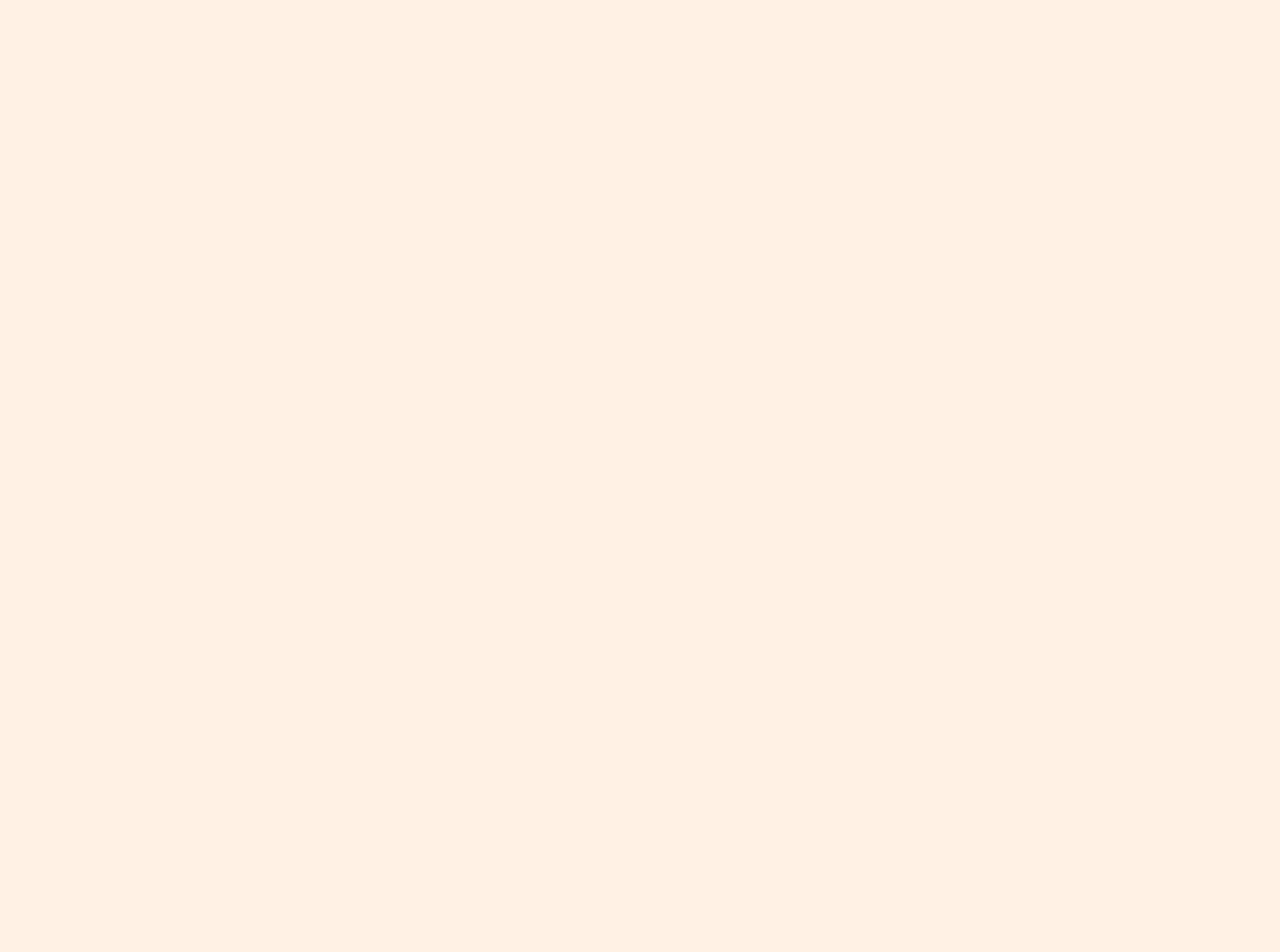
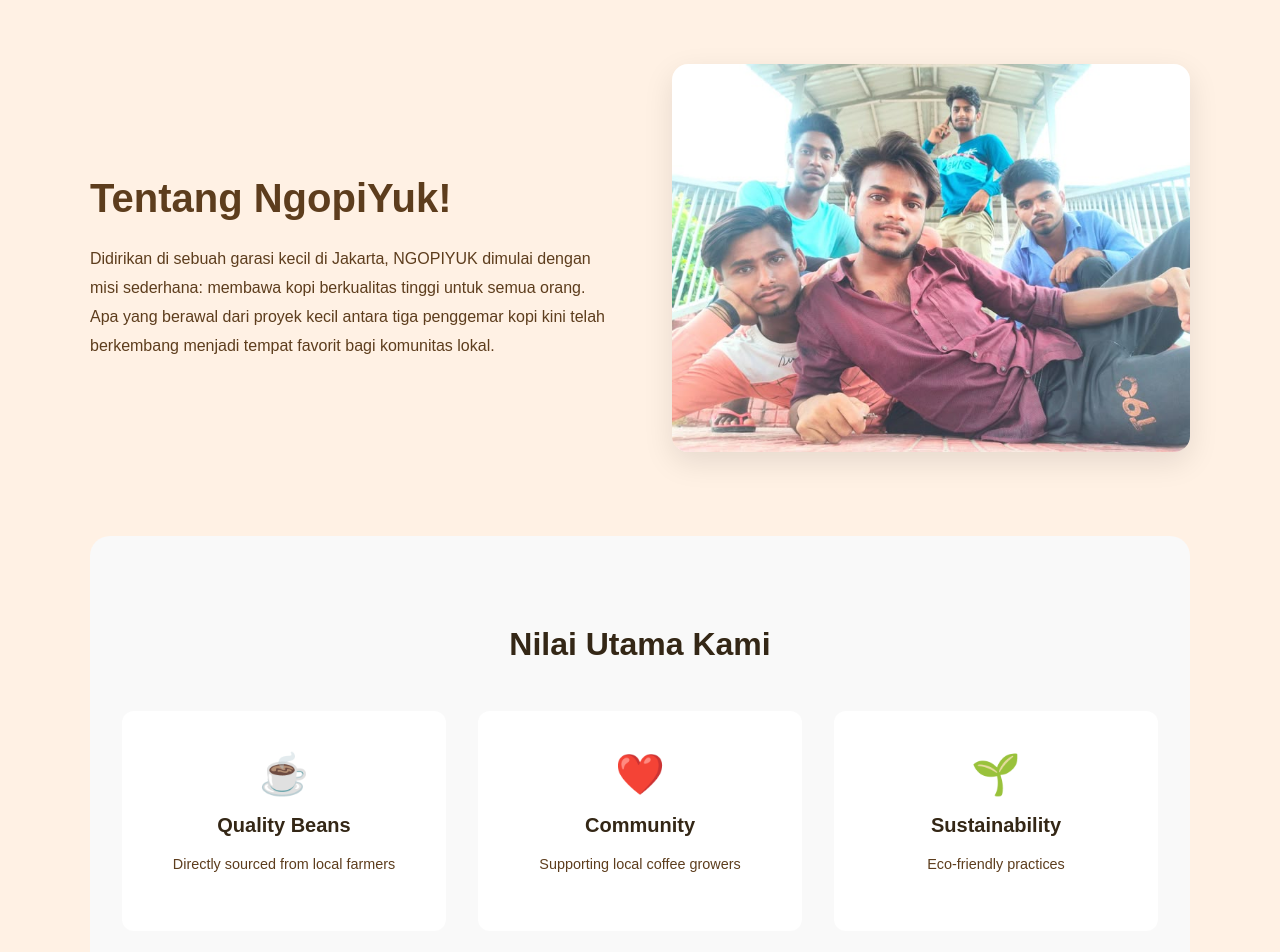
Before and after one commit to Zikra2244/ngopiyuk-frontend, a React (Vite) app: page /about in a window 1280 px wide. Before the commit this address had no page. Shown: the top 952 px of the page. Before the commit the page ends 800 px from the top, so only its background shows below. Built offline with nearby package versions, Linux system fonts and the light colour scheme.

Commit message:
About Page rough sketch

```diff
--- a/src/App.jsx
+++ b/src/App.jsx
@@ -7,17 +7,19 @@ import ProtectedRoute from './components/ProtectedRoute';
 import './index.css';
 import HomePageRouter from './pages/HomePageRouter';
 import ProfilePage from './pages/UserPages/ProfileRoute';
+import AboutUs from './pages/AboutPages/AboutUs'; // Add this import
 
 function App() {
   return (
     <BrowserRouter>
       <Routes>
-        {/* Rute Publik */}
+        {/* Public Routes */}
         <Route path="/" element={<LandingPage />} />
         <Route path="/login" element={<LoginPage />} />
         <Route path="/register" element={<RegisterPage />} />
+        <Route path="/about" element={<AboutUs />} /> {/* Public about page */}
 
-        {/* Rute yang Dilindungi (Harus Login) */}
+        {/* Protected Routes (Require Login) */}
         <Route
           path="/home"
           element={
@@ -34,9 +36,9 @@ function App() {
             </ProtectedRoute>
           }
         />
-
       </Routes>
     </BrowserRouter>
   );
 }
+
 export default App;
--- /dev/null
+++ b/src/pages/AboutPages/AboutUs.jsx
@@ -0,0 +1,52 @@
+import React from 'react';
+import styles from './AboutUs.module.css'; // File CSS terpisah
+import aboutUsImage from '../../assets/about-us-1.jpeg'; // Pastikan path ini benar
+
+// Data untuk "Core Values" agar lebih rapi
+const values = [
+  { icon: '☕', title: 'Quality Beans', desc: 'Directly sourced from local farmers' },
+  { icon: '❤️', title: 'Community', desc: 'Supporting local coffee growers' },
+  { icon: '🌱', title: 'Sustainability', desc: 'Eco-friendly practices' },
+];
+
+const AboutUs = () => {
+  return (
+    <div className={styles.pageWrapper}>
+
+      {/* BAGIAN 1: PERKENALAN & CERITA KAMI */}
+      <section className={styles.introSection}>
+        <div className={styles.introContent}>
+          <div className={styles.introText}>
+            <h1 className={styles.mainTitle}>Tentang NgopiYuk!</h1>
+            <p>
+              Didirikan di sebuah garasi kecil di Jakarta, NGOPIYUK dimulai dengan misi sederhana:
+              membawa kopi berkualitas tinggi untuk semua orang. Apa yang berawal dari proyek
+              kecil antara tiga penggemar kopi kini telah berkembang menjadi tempat favorit
+              bagi komunitas lokal.
+            </p>
+          </div>
+          <div className={styles.introImageContainer}>
+            <img src={aboutUsImage} alt="Suasana kedai kopi NgopiYuk" className={styles.introImage} />
+          </div>
+        </div>
+      </section>
+
+      {/* BAGIAN 2: NILAI-NILAI KAMI */}
+      <section className={styles.valuesSection}>
+        <h2 className={styles.sectionTitle}>Nilai Utama Kami</h2>
+        <div className={styles.valuesGrid}>
+          {values.map((value, index) => (
+            <div key={index} className={styles.valueCard}>
+              <span className={styles.valueIcon}>{value.icon}</span>
+              <h3 className={styles.valueTitle}>{value.title}</h3>
+              <p className={styles.valueDesc}>{value.desc}</p>
+            </div>
+          ))}
+        </div>
+      </section>
+
+    </div>
+  );
+};
+
+export default AboutUs;
--- /dev/null
+++ b/src/pages/AboutPages/AboutUs.module.css
@@ -0,0 +1,118 @@
+/* Mengatur wadah utama halaman agar rapi dan terpusat */
+.pageWrapper {
+  max-width: 1100px;
+  margin: 4rem auto; /* Jarak atas/bawah dan otomatis terpusat */
+  padding: 0 2rem;
+  font-family: 'Poppins', sans-serif;
+  color: var(--text-dark);
+}
+
+/* --- Bagian Perkenalan & Cerita --- */
+.introSection {
+  margin-bottom: 5rem;
+}
+
+.introContent {
+  display: flex;
+  align-items: center;
+  gap: 4rem; /* Jarak antara teks dan gambar */
+}
+
+.introText {
+  flex: 1; /* Mengambil sisa ruang yang tersedia */
+}
+
+.mainTitle {
+  font-size: 2.5rem;
+  font-weight: 700;
+  margin-bottom: 1.5rem;
+  color: var(--primary-color);
+}
+
+.introText p {
+  font-size: 1rem;
+  line-height: 1.8;
+  color: var(--text-gray);
+}
+
+.introImageContainer {
+  flex: 1;
+}
+
+.introImage {
+  width: 100%;
+  height: auto;
+  border-radius: 16px; /* Sudut lebih tumpul */
+  box-shadow: 0 10px 30px rgba(0,0,0,0.1);
+  transition: transform 0.3s ease;
+}
+
+.introImage:hover {
+  transform: scale(1.03);
+}
+
+
+/* --- Bagian Nilai Utama Kami --- */
+.valuesSection {
+  text-align: center;
+  padding: 4rem 2rem;
+  background-color: #f9f9f9; /* Latar belakang sedikit berbeda */
+  border-radius: 20px;
+}
+
+.sectionTitle {
+  font-size: 2rem;
+  font-weight: 600;
+  margin-bottom: 3rem;
+}
+
+.valuesGrid {
+  display: grid;
+  grid-template-columns: repeat(3, 1fr); /* Selalu 3 kolom di layar besar */
+  gap: 2rem;
+}
+
+.valueCard {
+  background-color: #fff;
+  padding: 2.5rem 2rem;
+  border-radius: 12px;
+  transition: transform 0.3s ease, box-shadow 0.3s ease;
+}
+
+.valueCard:hover {
+  transform: translateY(-10px);
+  box-shadow: 0 15px 30px rgba(0,0,0,0.08);
+}
+
+.valueIcon {
+  font-size: 2.5rem;
+  margin-bottom: 1rem;
+}
+
+.valueTitle {
+  font-size: 1.25rem;
+  font-weight: 600;
+  margin: 1rem 0;
+}
+
+.valueDesc {
+  font-size: 0.9rem;
+  color: var(--text-gray);
+  line-height: 1.6;
+}
+
+/* --- Penyesuaian untuk Layar Kecil (Responsive) --- */
+@media (max-width: 768px) {
+  .introContent {
+    flex-direction: column; /* Tumpuk teks dan gambar */
+    gap: 2rem;
+  }
+
+  .valuesGrid {
+    grid-template-columns: 1fr; /* Satu kolom di layar kecil */
+  }
+
+  .mainTitle {
+    font-size: 2rem;
+  }
+}
```
Also changed, not shown: src/assets/about-us-1.jpeg (added), src/assets/coffee-beans-bg.jpeg (added).
